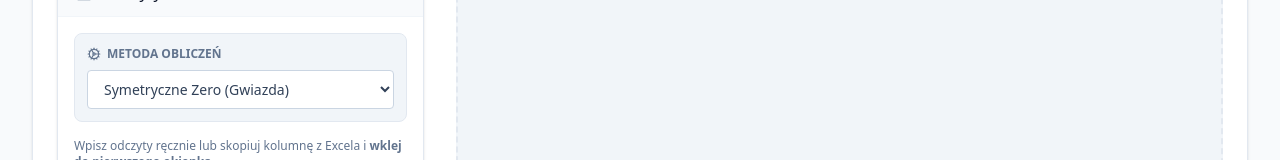
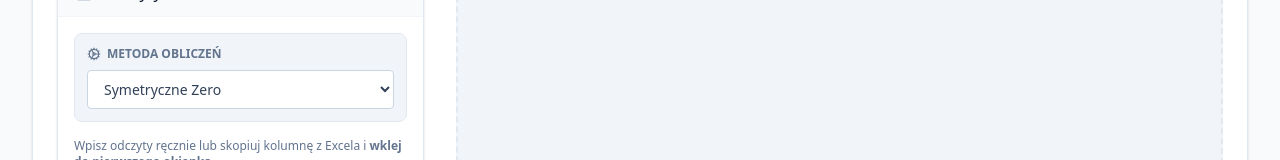
Before and after one commit to mariansokolowski01-boop/Kalkulator-Plaskosci, a React (Vite) app: page / in a window 1280 px wide. Shown: the part 205-365 px from the top of the page. Built offline with nearby package versions, Linux system fonts and the light colour scheme.

Commit message:
refactor: rename symmetric calculation label
Simplify the UI label for the symmetric zero calculation method.

```diff
--- a/src/App.tsx
+++ b/src/App.tsx
@@ -372,7 +372,7 @@ export default function App() {
                       disabled={isLocked}
                       className="text-sm border border-slate-300 rounded px-3 py-2 bg-white focus:outline-none focus:ring-2 focus:ring-teal-500 font-medium text-slate-700 disabled:bg-slate-50 disabled:text-slate-400"
                     >
-                      <option value="symmetric">Symetryczne Zero (Gwiazda)</option>
+                      <option value="symmetric">Symetryczne Zero</option>
                       <option value="highest">Najwyższe Zero (3 punkty)</option>
                       <option value="least-squares">MNK (Najmniejszych Kwadratów)</option>
                     </select>
```
